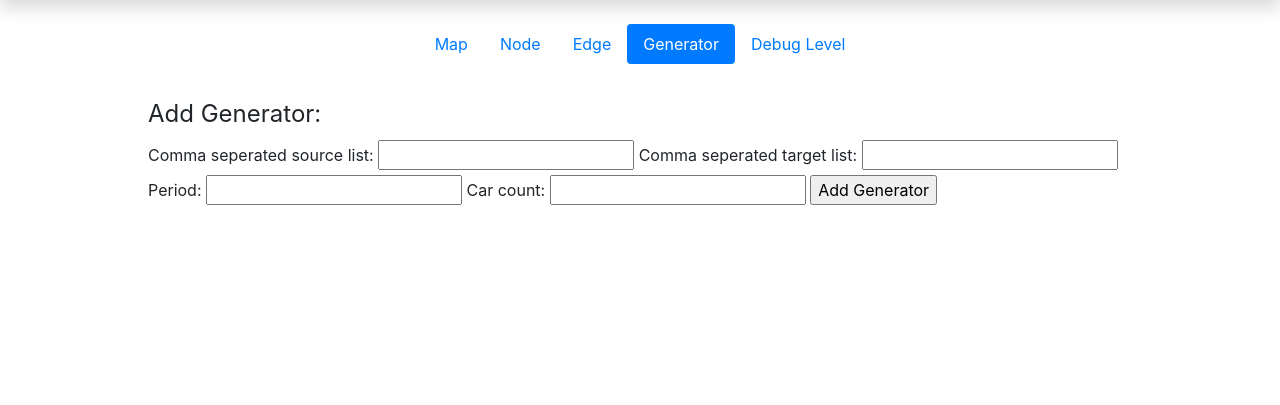
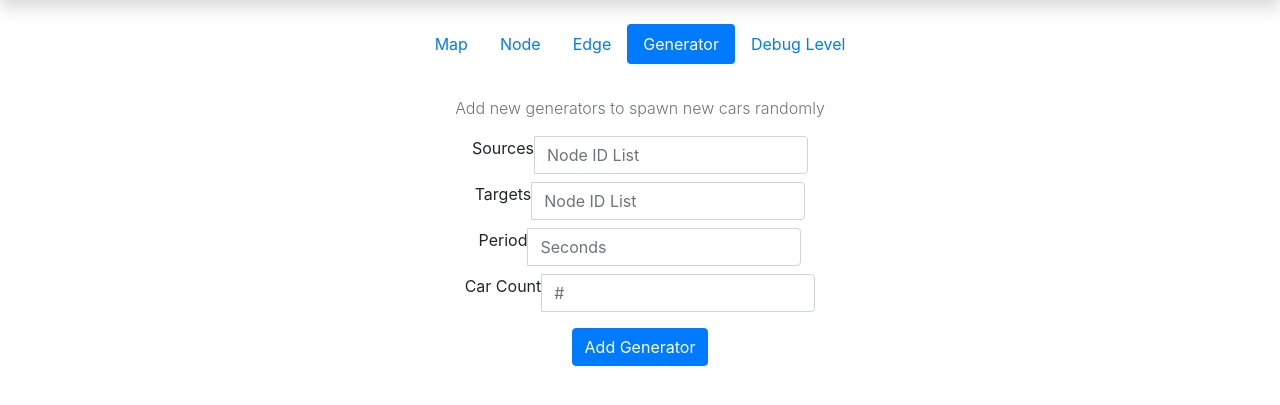
Before and after one commit to hamitb/trafic-sim, a Django app: template sim_app/templates/sim_app/index.html in a window 1280 px wide, after a click on "Generator". Shown: the part 56-461 px from the top of the page. Run offline with Django 3.2, Linux system fonts and the light colour scheme; the template is opened without the code that fills it, so the values that code supplies are empty; parts of the project's set-up code (start-up, migrations or seed data) failed here and were passed over; some libraries are stand-ins or nearby versions.

Commit message:
Add generator and debug level bootstrap

```diff
--- a/sim_app/templates/sim_app/index.html
+++ b/sim_app/templates/sim_app/index.html
@@ -136,32 +136,68 @@
         </div>
 
         <div class="tab-pane fade container" role="tabpanel" id="gen-settings">
+            <p class="text-muted text-center font-weight-light">Add new generators to spawn new cars randomly</p>
             <form action="{% url 'sim_app:settings' 'add_gen' %}" method="post" name="add_gen">
                 {% csrf_token %}
-                <legend for="debug_level">Add Generator: </legend>
-                <label for="gen_source">Comma seperated source list: </label>
-                <input id="gen_source" type="text" name="gen_source" value="{{ gen_source }}">
-                <label for="gen_target">Comma seperated target list: </label>
-                <input id="gen_target" type="text" name="gen_target" value="{{ gen_target }}">
-                <label for="gen_period">Period: </label>
-                <input id="gen_period" type="text" name="gen_period" value="{{ gen_period }}">
-                <label for="gen_count">Car count: </label>
-                <input id="gen_count" type="text" name="gen_count" value="{{ gen_count }}">
-                <input type="submit" value="Add Generator">
+                <div class="form-row align-items-center justify-content-center mb-2">
+                    <div class="col-auto">
+                        <div class="input-group">
+                            <span class="input-group-addon">Sources</span>
+                            <input id="gen_source" class="form-control" type="text" name="gen_source" placeholder="Node ID List">
+                        </div>
+                    </div>
+                </div>
+                <div class="form-row align-items-center justify-content-center mb-2">
+                    <div class="col-auto">
+                        <div class="input-group">
+                            <span class="input-group-addon">Targets</span>
+                            <input id="gen_target" class="form-control" type="text" name="gen_target" placeholder="Node ID List">
+                        </div>
+                    </div>
+                </div>
+                <div class="form-row align-items-center justify-content-center mb-2">
+                    <div class="col-auto">
+                        <div class="input-group">
+                            <span class="input-group-addon">Period</span>
+                            <input id="gen_period" class="form-control" type="text" name="gen_period" placeholder="Seconds">
+                        </div>
+                    </div>
+                </div>
+                <div class="form-row align-items-center justify-content-center mb-2">
+                    <div class="col-auto">
+                        <div class="input-group">
+                            <span class="input-group-addon">Car Count</span>
+                            <input id="gen_count" class="form-control" type="text" name="gen_count" placeholder="#">
+                        </div>
+                    </div>
+                </div>
+
+                <div class="form-row align-items-center justify-content-center mt-3">
+                    <button class="btn btn-primary" type="submit">Add Generator</button>
+                </div>
             </form>
         </div>
 
         <div class="tab-pane fade container" role="tabpanel" id="debug-settings">
             <form action="{% url 'sim_app:settings' 'debug_level' %}" method="post" name="debug_level">
                 {% csrf_token %}
-                <legend for="debug_level">Debug Level: </legend>
-                <input id="dl_car_stat" type="checkbox" name="debug_level[]" value="CarStats">
-                <label for="dl_car_stat">CarStat</label>
-                <input id="dl_edge_stat" type="checkbox" name="debug_level[]" value="EdgeStats">
-                <label for="dl_edge_stat">EdgeStat</label>
-                <input id="dl_enter_exit" type="checkbox" name="debug_level[]" value="CarEnterExits">
-                <label for="dl_enter_exit">CarEnterExit</label>
-                <input type="submit" value="Set Debug Level">
+                <div class="px-5">
+                    <div class="form-check">
+                        <input class="form-check-input" id="dl_car_stat" type="checkbox" name="debug_level" value="CarStats">
+                        <label for="dl_car_stat">CarStat</label>
+                    </div>
+                    <div class="form-check">
+                        <input class="form-check-input" id="dl_edge_stat" type="checkbox" name="debug_level" value="EdgeStats">
+                        <label for="dl_edge_stat">EdgeStat</label>
+                    </div>
+                    <div class="form-check">
+                        <input class="form-check-input" id="dl_enter_exit" type="checkbox" name="debug_level" value="CarEnterExits">
+                        <label for="dl_enter_exit">CarEnterExit</label>
+                    </div>
+                </div>
+                <div class="form-row align-items-center justify-content-center mt-3">
+                    <button class="btn btn-primary" type="submit">Set Debug Level</button>
+                </div>
             </form>
         </div>
     </div>
```
